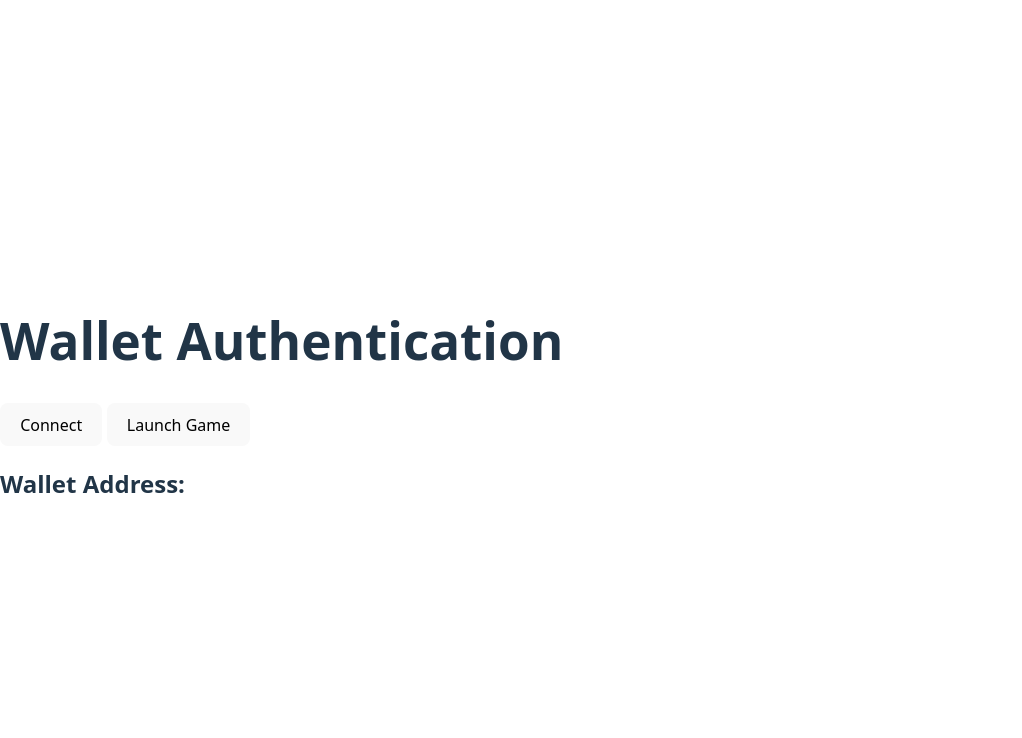
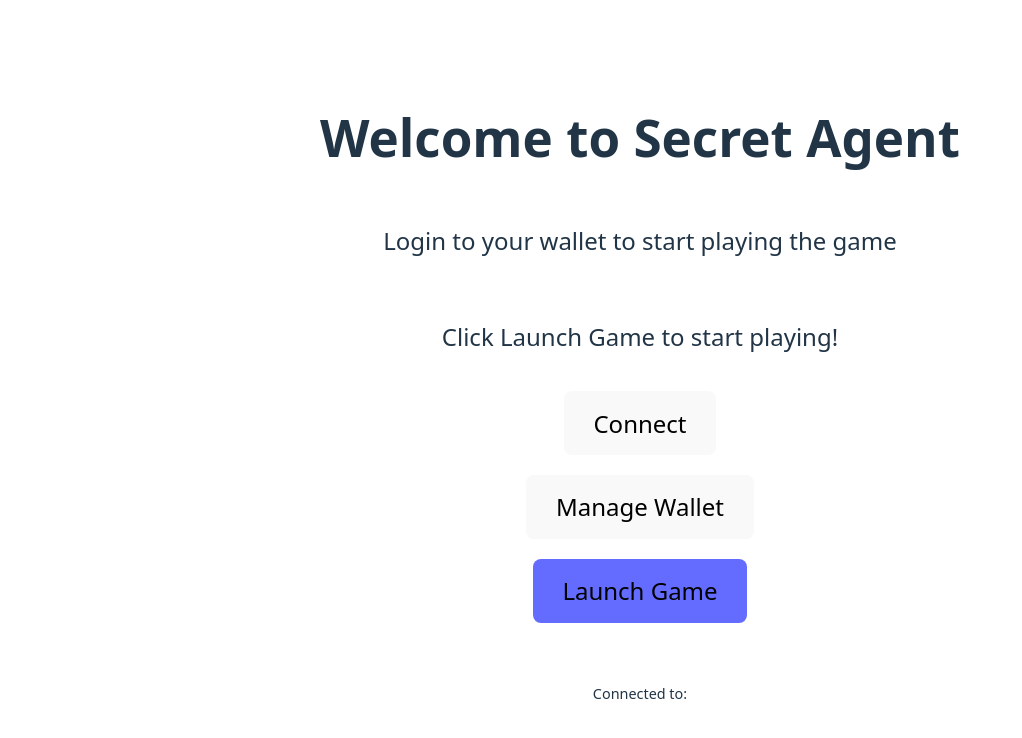
Before and after one commit to Quurk/secret-agent-login, a Vue app: page / in a window 1280 px wide. Shown: the top 738 px of the page, without its empty margins (0-1022 px from the left). Built offline with nearby package versions, Linux system fonts and the light colour scheme; no server answers; what @reown/appkit, @reown/appkit-adapter-wagmi would draw is missing.

Commit message:
polish use case handling and visuals

```diff
--- a/index.html
+++ b/index.html
@@ -4,18 +4,25 @@
     <meta charset="UTF-8">
     <meta name="viewport" content="width=device-width, initial-scale=1.0">
     <title>Wallet Authentication</title>
+
 </head>
 <body>
   <script type="module" src="./src/main.js"></script>
   <div>
     <div>
-      <h1>Wallet Authentication</h1>
-      <button id="modal-connect">Connect</button>
-      <button id="launch-game">Launch Game</button>
+      <h1>Welcome to Secret Agent</h1>
+      <p data-disconnected-only="">Login to your wallet to start playing the game</p>
+      <p data-connected-only="">Click Launch Game to start playing!</p>
+
+    </div>
+
+    </div>
+      <button id="btn-connect" data-disconnected-only>Connect</button>
+      <button id="btn-manageWallet" data-connected-only>Manage Wallet</button>
+      <button id="btn-launchGame" class="button1" data-connected-only>Launch Game</button>
+
       <div>
-    </div>
-    <h2 id="wallet-address">Wallet Address: </h2>
-    </div>
+        <p id="wallet-address" class="p2" data-connected-only>Connected to: </p>
   </div>
 </body>
 </html>
--- a/src/main.js
+++ b/src/main.js
@@ -2,43 +2,29 @@ import { createApp } from 'vue'
 import './style.css'
 import App from './App.vue'
 import { createAppKit } from '@reown/appkit'
+import { updateElementsVisibility } from './utils/dom'
 import { mainnet, arbitrum } from '@reown/appkit/networks'
 import { WagmiAdapter } from '@reown/appkit-adapter-wagmi'
 
-// 1. Get a project ID at https://cloud.reown.com
+// Get a project ID at https://cloud.reown.com
+// In local testing, gets from ".env" file. In production, gets from Github Secrets and Environment Variables in the repo.
 const projectId = import.meta.env.VITE_REOWN_PROJECT_ID;
 const url = import.meta.env.VITE_GAME_URL;
 
-const launhGameBtn = document.getElementById('launch-game')
-const openConnectModalBtn = document.getElementById('modal-connect')
+const launhGameBtn = document.getElementById('btn-launchGame')
+const openConnectModalBtn = document.getElementById('btn-connect')
 const walletAddressText = document.getElementById('wallet-address');
+const manageWalletBtn = document.getElementById('btn-manageWallet');
 
 const networks = [mainnet, arbitrum]
 
-function setWalletAddressText(msg){
-    walletAddressText.textContent = `${msg}`;
-}
+let gameWindow;
 
-function launchGame(walletAddress){
-    const params = new URLSearchParams({
-      walletAddress: walletAddress
-    })
-    openUrlWithParams(url, params);
-}
-
-function openUrlWithParams(baseUrl, params) {
-  const fullUrl = `${baseUrl}?${params.toString()}`;
-
-  window.open(fullUrl, '_blank');
-}
-
-// 2. Set up Wagmi adapter
 const wagmiAdapter = new WagmiAdapter({
   projectId,
   networks
 })
 
-// 3. Configure the metadata
 const metadata = {
   name: 'AppKit',
   description: 'AppKit Example',
@@ -46,8 +32,7 @@ const metadata = {
   icons: ['https://avatars.githubusercontent.com/u/179229932']
 }
 
-// 3. Create the modal
-const modal = createAppKit({
+const appkit = createAppKit({
   adapters: [wagmiAdapter],
   networks: [mainnet, arbitrum],
   metadata,
@@ -57,16 +42,102 @@ const modal = createAppKit({
   }
 })
 
-const getWalletAddress = function getAddress(){
-    let address = modal.getAddress();
-    return address.toLowerCase();
+document.addEventListener('DOMContentLoaded', (event) => {
+    setGameRunningState(false);
+});
+
+window.addEventListener('beforeunload', () => {
+  setGameRunningState('false');
+  gameWindow.close();
+});
+
+
+openConnectModalBtn.addEventListener('click', () => appkit.open())
+manageWalletBtn.addEventListener('click', () => appkit.open())
+launhGameBtn.addEventListener('click', ()=> launchGame(getWalletAddress()));
+
+
+appkit.subscribeState( (newState) => onAppkitStateChanged());
+createApp(App).mount('#app')
+
+
+
+
+
+function onAppkitStateChanged(newState){
+
+  const isConnected = appkit.getIsConnectedState();
+
+  updateElementsVisibility(isConnected);
+
+  if(!isConnected){
+    setWalletAddressText("Not Connected");
+    openConnectModalBtn.textContent = "Connect";
+  }
+  else{
+    setWalletAddressText(`Logged into: ${getWalletAddress()}`);
+    openConnectModalBtn.textContent = "Connected \u2713";
+  }
+
+
+
 }
 
-modal.subscribeWalletInfo( ()=> setWalletAddressText(getWalletAddress()));
-openConnectModalBtn.addEventListener('click', () => modal.open())
-launhGameBtn.addEventListener('click', ()=> launchGame(getWalletAddress()));
+const getWalletAddress = function getAddress(){
+  let address = appkit.getAddress();
+  return address.toLowerCase();
+}
 
-// modal.subscribeState( () )
+function setWalletAddressText(msg){
+  walletAddressText.textContent = `${msg}`;
+}
+
+function launchGame(walletAddress){
+  if (isGameRunning()) {
+    alert('The game is already running in another tab.');
+    return;
+  }
+  else {
+    setGameRunningState('true');
+
+    const params = new URLSearchParams({
+      walletAddress: walletAddress
+    })
+    openUrlWithParams(url, params);
+  }
+}
+
+function isGameRunning() {
+  return localStorage.getItem('gameRunning') === 'true';
+}
+
+// Set the game state in local storage
+function setGameRunningState(state) {
+  localStorage.setItem('gameRunning', state);
+}
 
 
-createApp(App).mount('#app')
+function openUrlWithParams(baseUrl, params) {
+  const fullUrl = `${baseUrl}?${params.toString()}`;
+  gameWindow = createGameWindow(fullUrl);
+}
+
+function createGameWindow(fullUrl){
+  const gameWindow = window.open(fullUrl, '_blank');
+  gameWindow.addEventListener('beforeunload', () => {
+    setGameRunningState('false');
+  });
+
+  const checkWindowClosed = setInterval(() => {
+    if (gameWindow.closed) {
+        setGameRunningState('false');
+        clearInterval(checkWindowClosed);
+    }
+  }, 1000);
+
+  gameWindow.addEventListener('focus', () => {
+      setGameRunningState('true');
+  });
+
+  return gameWindow;
+}
--- a/src/style.css
+++ b/src/style.css
@@ -2,11 +2,9 @@
   font-family: system-ui, Avenir, Helvetica, Arial, sans-serif;
   line-height: 1.5;
   font-weight: 400;
-
   color-scheme: light dark;
   color: rgba(255, 255, 255, 0.87);
   background-color: #242424;
-
   font-synthesis: none;
   text-rendering: optimizeLegibility;
   -webkit-font-smoothing: antialiased;
@@ -25,9 +23,29 @@ a:hover {
 body {
   margin: 0;
   display: flex;
-  place-items: center;
+  justify-content: center; /* Centers horizontally */
+  align-items: center; /* Centers vertically */
   min-width: 320px;
   min-height: 100vh;
+  flex-direction: column; /* Ensure elements stack vertically */
+}
+
+p {
+  font-weight: 380;
+  font-size: 1.5em;
+  margin-bottom: 1.5em;
+}
+
+.p2{
+  font-weight: 380;
+  font-size: 0.9em;
+  margin-top: 40px;
+}
+
+div {
+  display: flex;
+  flex-direction: column;
+  align-items: center; /* Center elements within the div */
 }
 
 h1 {
@@ -39,12 +57,13 @@ button {
   border-radius: 8px;
   border: 1px solid transparent;
   padding: 0.6em 1.2em;
-  font-size: 1em;
-  font-weight: 500;
+  font-size: 1.5em;
+  font-weight: 460;
   font-family: inherit;
   background-color: #1a1a1a;
   cursor: pointer;
   transition: border-color 0.25s;
+  margin-bottom: 20px; /* Add spacing between buttons */
 }
 button:hover {
   border-color: #646cff;
@@ -52,6 +71,27 @@ button:hover {
 button:focus,
 button:focus-visible {
   outline: 4px auto -webkit-focus-ring-color;
+}
+
+.button1{
+  border-radius: 8px;
+  border: 1px solid transparent;
+  padding: 0.6em 1.2em;
+  font-size: 1.5em;
+  font-weight: 460;
+  font-family: inherit;
+  background-color: #646cff;
+  cursor: pointer;
+  transition: border-color 0.25s;
+  margin-bottom: 20px; /* Add spacing between buttons */
+}
+
+.button1:hover{
+  border-color: #ffffff;
+}
+.button1:focus,
+.button1:focus-visible {
+  outline: 4px auto #ffffff;
 }
 
 .card {
@@ -77,3 +117,7 @@ button:focus-visible {
     background-color: #f9f9f9;
   }
 }
+
+.checkmark {
+  color: green;
+}
--- /dev/null
+++ b/src/utils/dom.js
@@ -0,0 +1,13 @@
+export const updateElementsVisibility = (isConnected) => {
+    const connectedOnlyElements = document.querySelectorAll('[data-connected-only]')
+    connectedOnlyElements.forEach(button => {
+        if (isConnected) button.style.display = ''
+        else button.style.display = 'none'
+    })
+
+    const disconnectedOnlyElements = document.querySelectorAll('[data-disconnected-only]')
+    disconnectedOnlyElements.forEach(button=>{
+        if(isConnected) button.style.display = 'none'
+        else button.style.display = ''
+    })
+}
```
Also changed, not shown: 1 other file (tests, documents, lock files or other folders).
